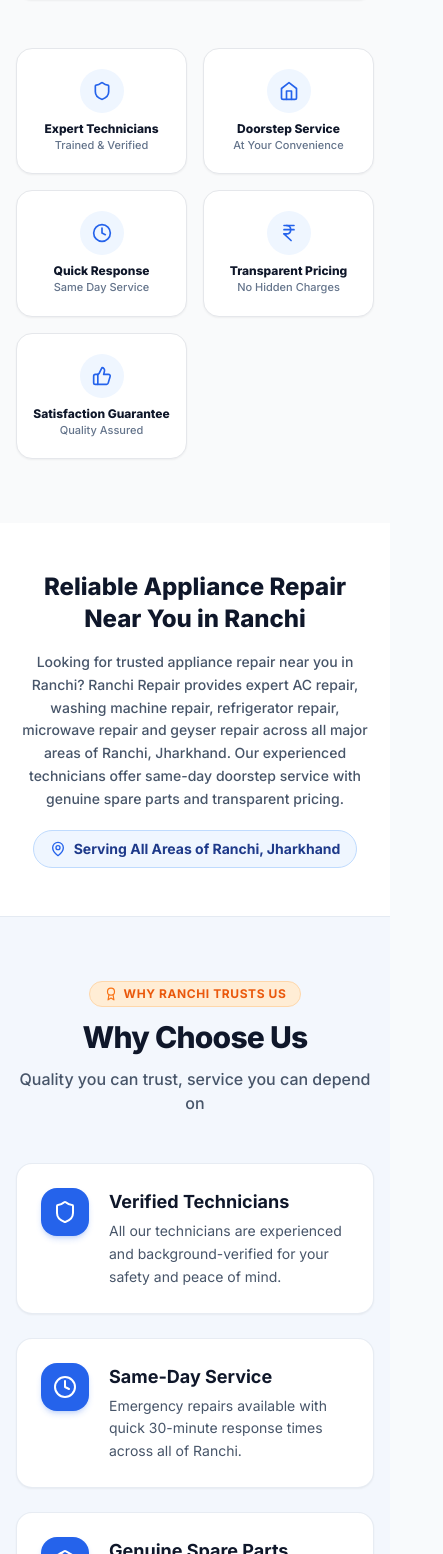
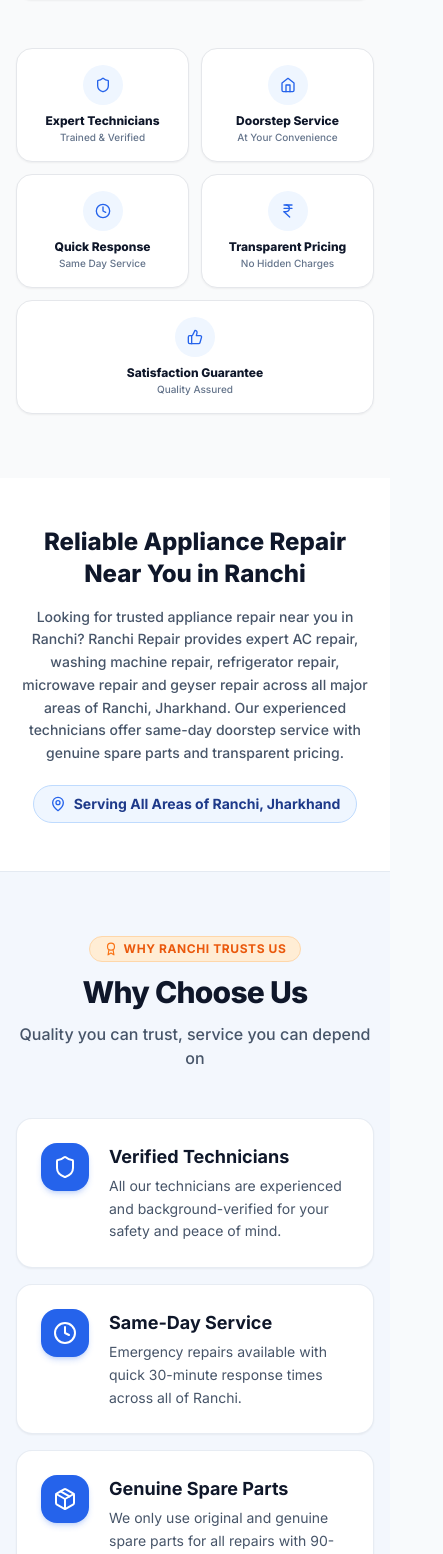
Before and after one commit to repairservice240-cell/ranchi-repair, a React (Vite) app: page / in a window 390 px wide. Shown: the part 2274-3828 px from the top of the page, 443 px wide, since content can reach past the window. Built offline with nearby package versions, Linux system fonts and the light colour scheme.

Commit message:
Fix mobile responsiveness: 2-col grids on xs for trust badges, how-it-works, why-choose-us, contact cards; footer brand row full-width on mobile

```diff
--- a/src/components/common/Footer.tsx
+++ b/src/components/common/Footer.tsx
@@ -27,13 +27,14 @@ export const Footer: React.FC = () => {
       {/* Top Gradient Accent Divider Bar */}
       <div className="w-full h-1 bg-gradient-to-r from-blue-600 via-orange-500 to-blue-600 relative z-20" />
 
-      <footer className="bg-slate-900 text-white relative pt-16 pb-36 lg:pb-16 border-t border-slate-800">
+      <footer className="bg-slate-900 text-white relative pt-10 sm:pt-16 pb-36 lg:pb-16 border-t border-slate-800">
 
         <div className="max-w-7xl mx-auto px-4 sm:px-6 relative z-10">
-          <div className="grid grid-cols-1 md:grid-cols-3 lg:grid-cols-3 gap-10 pb-12 border-b border-slate-800">
+          {/* Brand: full-width on mobile; cols 2+2 on sm; 3-col on md */}
+          <div className="grid grid-cols-2 md:grid-cols-3 gap-8 sm:gap-10 pb-10 border-b border-slate-800">
 
-            {/* Col 1 – Brand */}
-            <div className="space-y-4">
+            {/* Col 1 – Brand: spans full width on mobile */}
+            <div className="col-span-2 md:col-span-1 space-y-3 sm:space-y-4">
               <Link to="/" className="group inline-block">
                 <img
                   src="/logo.png"
--- a/src/components/home/HomeContactSection.tsx
+++ b/src/components/home/HomeContactSection.tsx
@@ -28,7 +28,7 @@ export const HomeContactSection: React.FC<HomeContactSectionProps> = ({ onOpenBo
   const addressText = businessInfo.officeAddress && !businessInfo.officeAddress.includes('[') ? businessInfo.officeAddress : 'Lac Factory Road, Hindpiri';
 
   return (
-    <section id="contact" className="py-16 md:py-24 bg-white border-y border-slate-200/80 relative">
+    <section id="contact" className="py-10 md:py-24 bg-white border-y border-slate-200/80 relative">
 
       <div className="max-w-7xl mx-auto px-4 sm:px-6 lg:px-8 relative z-10">
 
@@ -99,12 +99,12 @@ export const HomeContactSection: React.FC<HomeContactSectionProps> = ({ onOpenBo
 
               </div>
 
-              {/* Appliance Showcase Image */}
-              <div className="flex items-center justify-center p-2 my-4 sm:my-0">
+              {/* Appliance Showcase Image — smaller on mobile */}
+              <div className="flex items-center justify-center p-2 my-2 sm:my-0">
                 <img
                   src="/images/user-appliance-showcase.png"
                   alt="Ranchi Repair AC Fridge Washing Machine Appliances"
-                  className="w-full max-w-[280px] sm:max-w-[320px] h-auto object-contain filter drop-shadow-md hover:scale-105 transition-transform duration-300"
+                  className="w-full max-w-[180px] sm:max-w-[280px] md:max-w-[320px] h-auto object-contain filter drop-shadow-md hover:scale-105 transition-transform duration-300"
                 />
               </div>
 
@@ -147,8 +147,8 @@ export const HomeContactSection: React.FC<HomeContactSectionProps> = ({ onOpenBo
 
         </div>
 
-        {/* Bottom 4 Feature / Info Cards Row */}
-        <div className="grid grid-cols-1 sm:grid-cols-2 lg:grid-cols-4 gap-5 mt-12">
+        {/* Bottom 4 Feature / Info Cards — 2-col on all screens */}
+        <div className="grid grid-cols-2 lg:grid-cols-4 gap-3 sm:gap-5 mt-8 sm:mt-12">
 
           {/* Card 1: Our Location */}
           <div className="bg-slate-50/80 rounded-xl p-5 border border-slate-200/80 shadow-xs hover:shadow-md transition-all duration-300 flex items-center gap-4 text-center sm:text-left group hover:-translate-y-0.5">
--- a/src/components/home/HowItWorks.tsx
+++ b/src/components/home/HowItWorks.tsx
@@ -20,7 +20,7 @@ export const HowItWorks: React.FC = () => {
           <p className="text-slate-600 text-base max-w-xl mx-auto font-medium">Fast, reliable doorstep appliance repair across Ranchi</p>
         </div>
 
-        <div className="grid md:grid-cols-4 gap-6">
+        <div className="grid grid-cols-2 md:grid-cols-4 gap-4 sm:gap-6">
           {steps.map((s, i) => {
             const Icon = s.icon;
             return (
--- a/src/components/home/ServiceCards.tsx
+++ b/src/components/home/ServiceCards.tsx
@@ -91,19 +91,22 @@ export const ServiceCards: React.FC<ServiceCardsProps> = ({ onOpenBooking }) =>
           })}
         </div>
 
-        {/* Trust Badges */}
-        <div className="mt-12 grid grid-cols-2 sm:grid-cols-3 lg:grid-cols-5 gap-4">
-          {trustBadges.map(({ icon: Icon, title, sub }) => (
+        {/* Trust Badges — 2 col on mobile, 5 col on desktop */}
+        <div className="mt-12 grid grid-cols-2 sm:grid-cols-3 lg:grid-cols-5 gap-3 sm:gap-4">
+          {trustBadges.map(({ icon: Icon, title, sub }, idx) => (
             <div
               key={title}
-              className="group flex flex-col items-center text-center gap-2 py-5 px-3 bg-white rounded-2xl border border-gray-200 shadow-sm cursor-pointer hover:bg-blue-600 hover:border-blue-600 hover:shadow-lg hover:-translate-y-1 transition-all duration-300"
+              className={`group flex flex-col items-center text-center gap-2 py-4 sm:py-5 px-2 sm:px-3 bg-white rounded-2xl border border-gray-200 shadow-sm cursor-pointer hover:bg-blue-600 hover:border-blue-600 hover:shadow-lg hover:-translate-y-1 transition-all duration-300${
+                /* Last item on mobile (5th) spans full width so grid doesn't leave half-row gap */
+                idx === 4 ? ' col-span-2 sm:col-span-1' : ''
+              }`}
             >
-              <div className="w-11 h-11 rounded-full bg-blue-50 group-hover:bg-white/20 flex items-center justify-center transition-colors duration-300">
-                <Icon className="w-5 h-5 text-blue-600 group-hover:text-white transition-colors duration-300" />
+              <div className="w-10 h-10 sm:w-11 sm:h-11 rounded-full bg-blue-50 group-hover:bg-white/20 flex items-center justify-center transition-colors duration-300">
+                <Icon className="w-4 h-4 sm:w-5 sm:h-5 text-blue-600 group-hover:text-white transition-colors duration-300" />
               </div>
               <div>
-                <p className="text-xs font-extrabold text-slate-900 group-hover:text-white transition-colors duration-300">{title}</p>
-                <p className="text-[11px] text-slate-500 group-hover:text-blue-100 font-medium transition-colors duration-300">{sub}</p>
+                <p className="text-xs font-extrabold text-slate-900 group-hover:text-white transition-colors duration-300 leading-tight">{title}</p>
+                <p className="text-[10px] sm:text-[11px] text-slate-500 group-hover:text-blue-100 font-medium transition-colors duration-300 mt-0.5">{sub}</p>
               </div>
             </div>
           ))}
--- a/src/components/home/WhyChooseUs.tsx
+++ b/src/components/home/WhyChooseUs.tsx
@@ -40,7 +40,7 @@ export const WhyChooseUs: React.FC = () => {
         </div>
 
         {/* Feature Cards Grid */}
-        <div className="grid md:grid-cols-2 gap-6">
+        <div className="grid grid-cols-1 sm:grid-cols-2 gap-4 sm:gap-6">
           {features.map((f, i) => (
             <div
               key={i}
```
